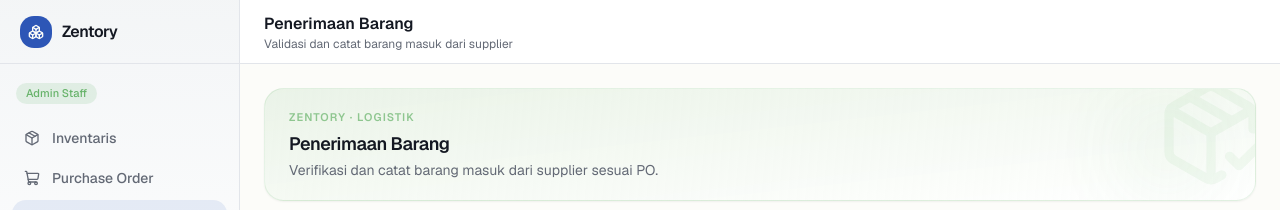
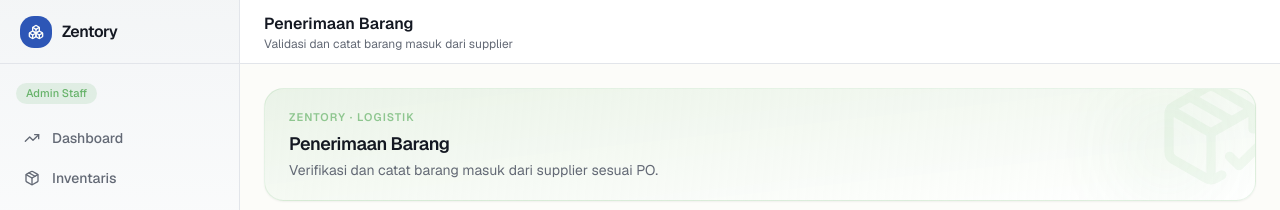
Before and after one commit to 24523080-pixel/Zentory, a Next.js app in the folder frontend/: page /dashboard/penerimaan-barang in a window 1280 px wide. Shown: the top 210 px of the page. Built offline with nearby package versions, Linux system fonts and the light colour scheme; no server answers; the database is empty.

Commit message:
fix: tambah link Dashboard di navbar untuk role admin
Co-Authored-By: Claude Sonnet 4.6 <noreply@anthropic.com>

```diff
--- a/frontend/app/dashboard/_components/MobileNav.tsx
+++ b/frontend/app/dashboard/_components/MobileNav.tsx
@@ -24,6 +24,7 @@ const NAV_CONFIG: Record<Role, { icon: React.ElementType; label: string; href: s
     { icon: Settings,       label: 'Pengaturan',        href: '/dashboard/pengaturan'        },
   ],
   admin: [
+    { icon: TrendingUp,     label: 'Dashboard',         href: '/dashboard'                     },
     { icon: Package,        label: 'Inventaris',        href: '/dashboard/inventaris'          },
     { icon: ShoppingCart,   label: 'Purchase Order',    href: '/dashboard/purchase-order'      },
     { icon: PackageCheck,   label: 'Penerimaan Barang', href: '/dashboard/penerimaan-barang'   },
--- a/frontend/app/dashboard/_components/Sidebar.tsx
+++ b/frontend/app/dashboard/_components/Sidebar.tsx
@@ -24,6 +24,7 @@ const NAV_CONFIG: Record<Role, { icon: React.ElementType; label: string; href: s
     { icon: Settings,       label: 'Pengaturan',        href: '/dashboard/pengaturan'       },
   ],
   admin: [
+    { icon: TrendingUp,     label: 'Dashboard',         href: '/dashboard'                    },
     { icon: Package,        label: 'Inventaris',        href: '/dashboard/inventaris'         },
     { icon: ShoppingCart,   label: 'Purchase Order',    href: '/dashboard/purchase-order'     },
     { icon: PackageCheck,   label: 'Penerimaan Barang', href: '/dashboard/penerimaan-barang'  },
```
